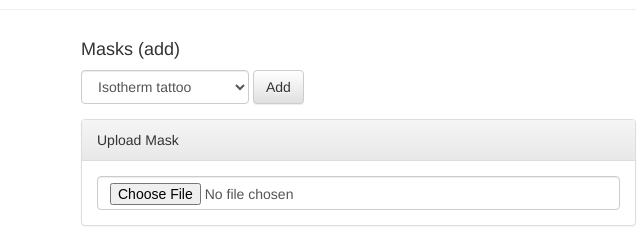
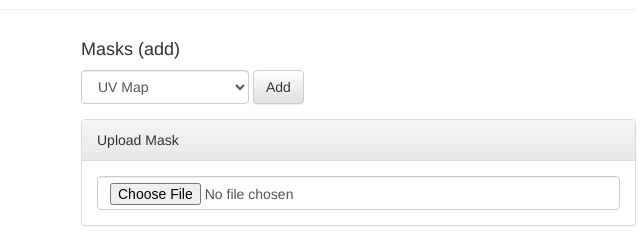
Before and after one commit to vestan/vestan.github.io, a plain HTML site: page index.html in a window 1280 px wide. Shown: the part 1248-1488 px from the top of the page, 574-1214 px from the left. Drawn offline with nearby package versions, Linux system fonts and the light colour scheme.

Commit message:
Add UV mask

```diff
--- a/index.html
+++ b/index.html
@@ -135,6 +135,12 @@
             }
         ],
         default_masks = [
+            {
+                "name": "UV Map",
+                "url": "/static/compositor/mask_uv.png",
+                "credit": "Manuel Bastioni / MakeHuman",
+                "attrib": "http://www.makehuman.org/"
+            },
             {
                 "name": "Isotherm tattoo",
                 "url": "/static/compositor/mask_isotherms.png",
```
Also changed, not shown: 1 other file.
